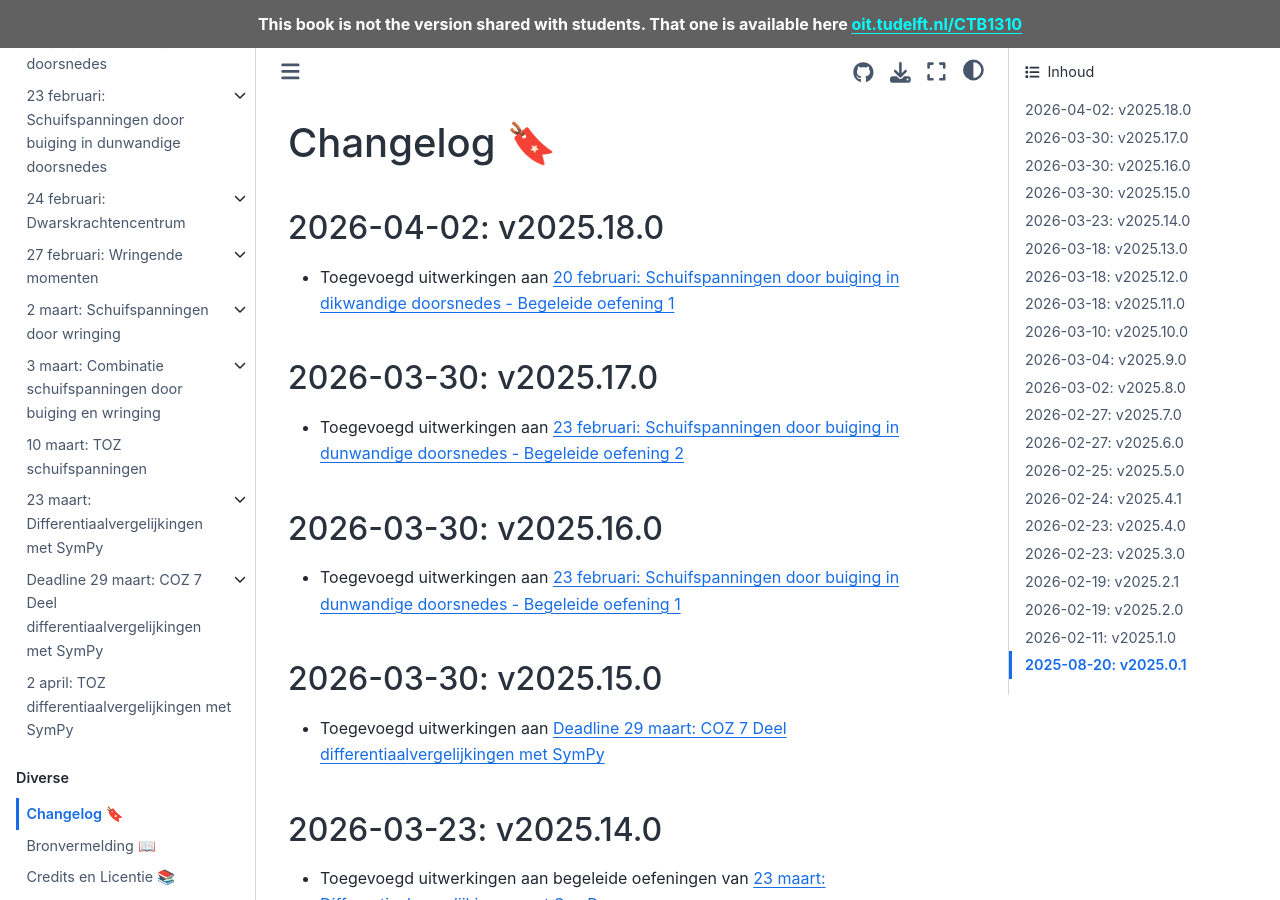
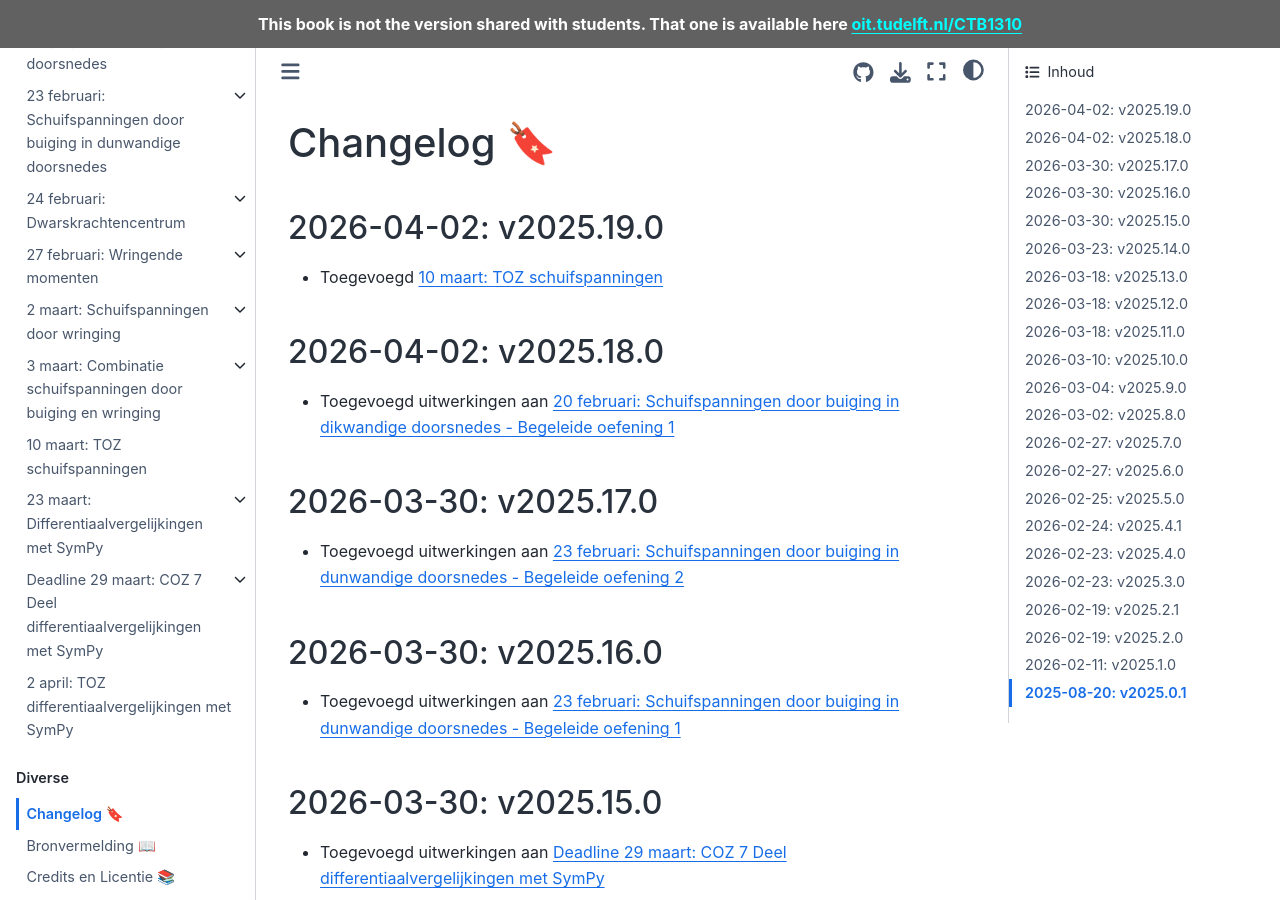
Before and after one commit to TUDelft-books/CTB1310, a Jupyter Book: the page built from book/changelog.md, in a window 1280 px wide and 900 px high. Built offline with Jupyter Book 1.0.4 settings and Sphinx 7.4.7 and the Sphinx Book theme 1.1.4, drawn with Linux system fonts in a browser that asks for light colours; comment, search, counter and statistics services are not loaded.

Commit message:
Update changelog.md

```diff
--- a/book/changelog.md
+++ b/book/changelog.md
@@ -1,4 +1,7 @@
 # Changelog 🔖
+
+## 2026-04-02: v2025.19.0
+- Toegevoegd [](./toz/toz.md)
 
 ## 2026-04-02: v2025.18.0
 - Toegevoegd uitwerkingen aan [20 februari: Schuifspanningen door buiging in dikwandige doorsnedes - Begeleide oefening 1](./shear/lesoefening1.md)
```
